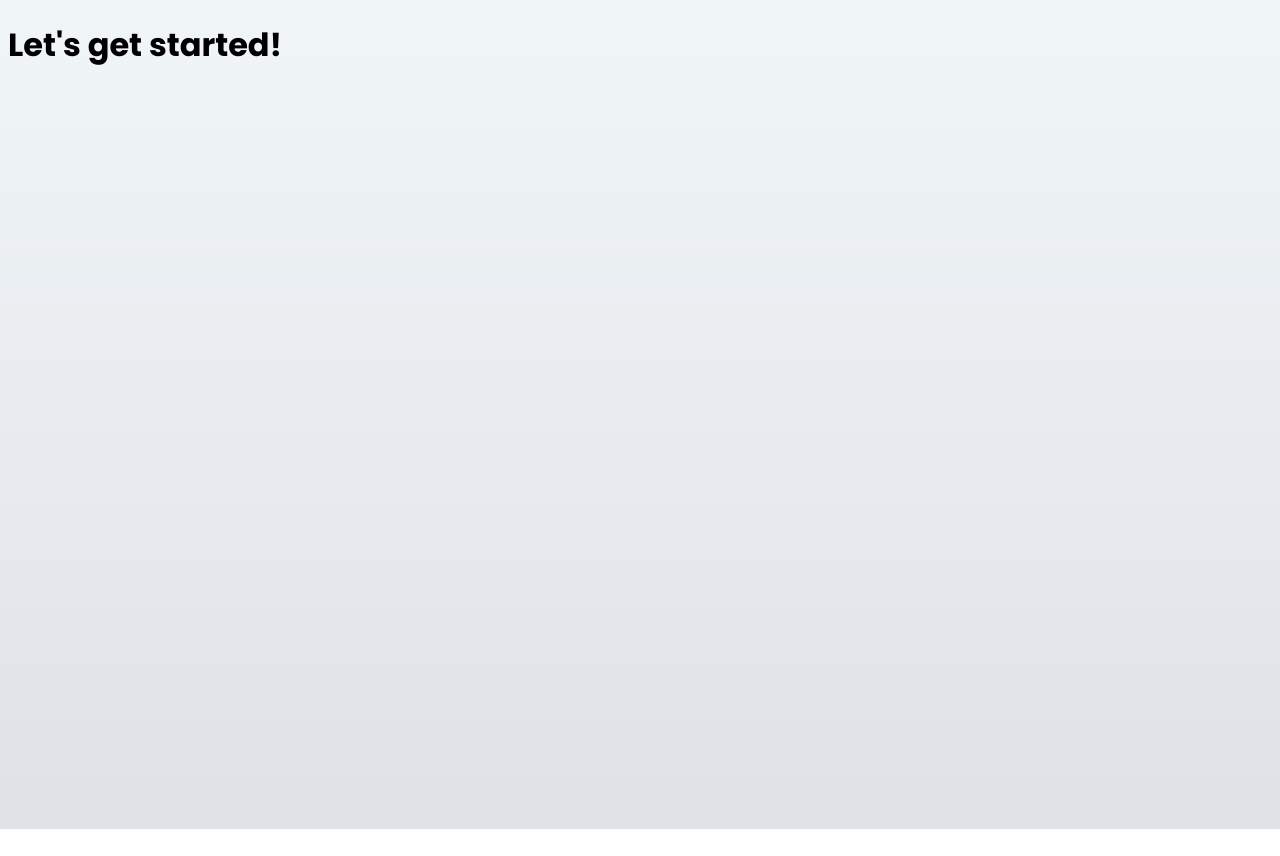
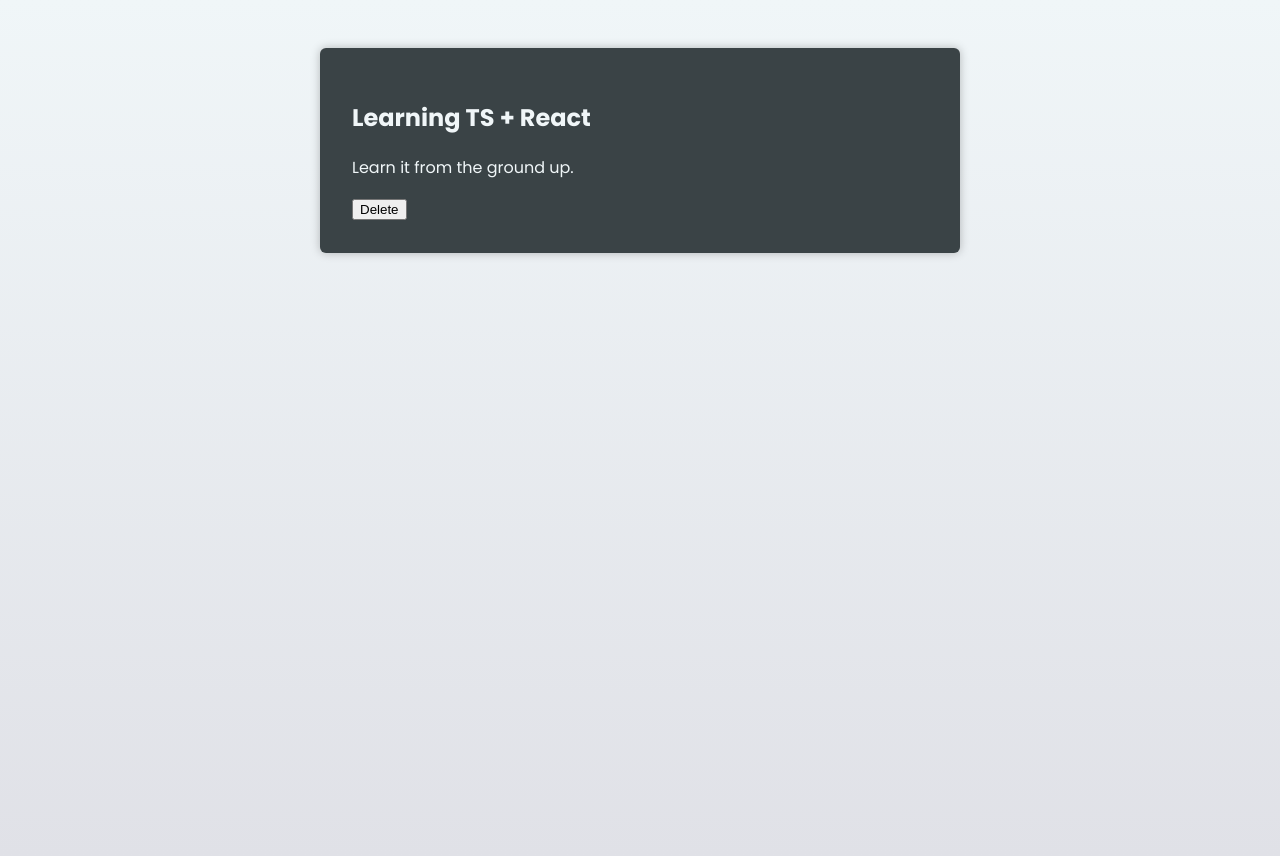
Before and after one commit to eshwagadkar/react-ts-goal-app, a React (Vite) app: page / in a window 1280 px wide. Before the commit the page ends 829 px from the top, so only its background shows below. Built offline with nearby package versions, Linux system fonts and the light colour scheme; the HTML template or start-up script is replaced by a standard one.

Commit message:
defining component prop types

```diff
--- a/src/App.tsx
+++ b/src/App.tsx
@@ -1,3 +1,9 @@
+import CourseGoal from './components/CourseGoal'
+
 export default function App() {
-  return <h1>Let's get started!</h1>;
+
+  return <main>
+   <CourseGoal title='Learning TS + React'
+   description='Learn it from the ground up.' />
+  </main>
 }
--- /dev/null
+++ b/src/components/CourseGoal.tsx
@@ -0,0 +1,12 @@
+export default function CourseGoal({title, description}:
+     { title: string;
+       description: string;
+     }) {
+    return <article>
+     <div>
+        <h2>{title}</h2>
+        <p>{description}</p>
+     </div>
+     <button>Delete</button>
+    </article>
+}
```
